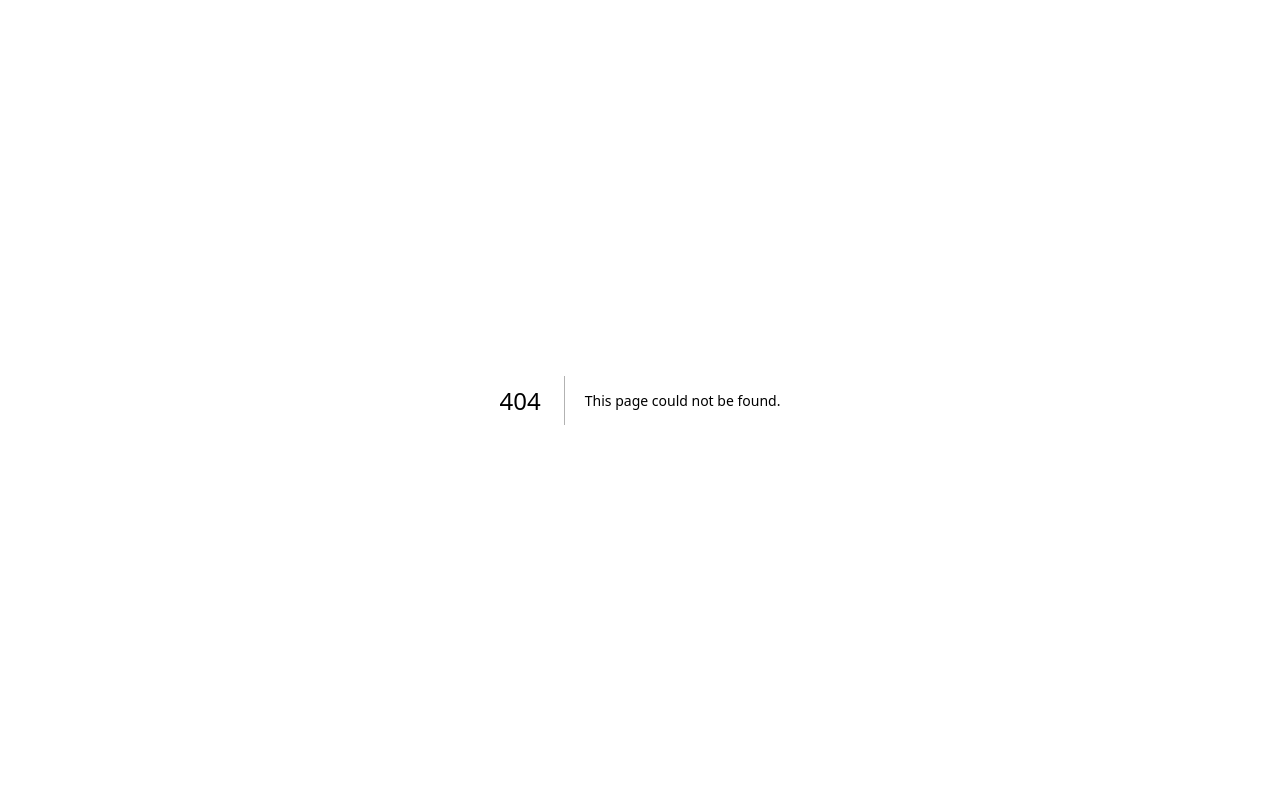
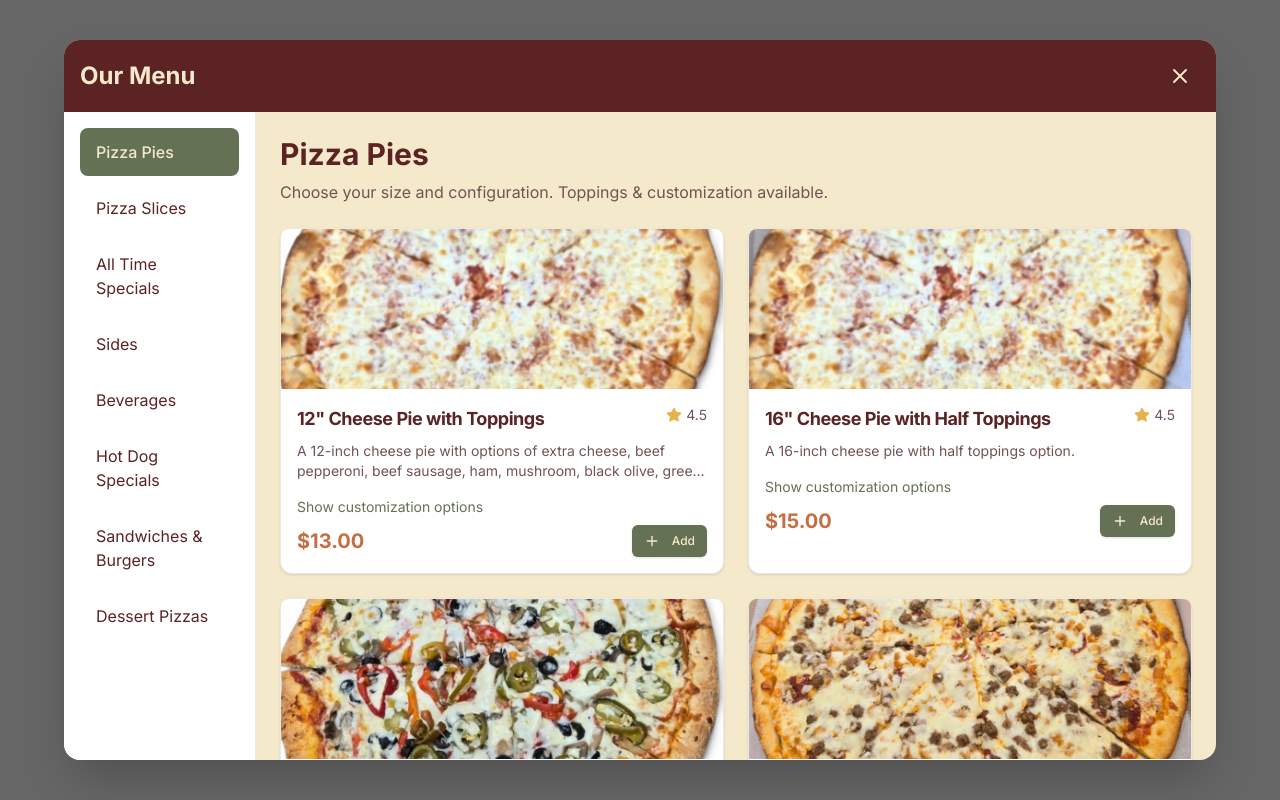
Before and after one commit to Dienyemite/199FreshPizza, a Next.js app in the folder 199freshpizza/: page /menu in a window 1280 px wide. Before the commit this address had no page. Built offline with nearby package versions, Linux system fonts and the light colour scheme.

Commit message:
seamless menu viewing from the landing page.

```diff
--- a/199freshpizza/app/cart/page.tsx
+++ b/199freshpizza/app/cart/page.tsx
@@ -256,7 +256,7 @@ export default function CartPage() {
             <ShoppingBag className="w-24 h-24 text-venus mx-auto mb-6" />
             <h2 className="text-2xl font-bold text-cocoa-bean mb-4">Your cart is empty</h2>
             <p className="text-ferra mb-8">Add some delicious pizzas to get started!</p>
-            <Link href="/">
+            <Link href="/menu">
               <Button className="bg-siam hover:bg-black-olive text-albescent-white">Browse Menu</Button>
             </Link>
           </div>
--- a/199freshpizza/app/components/hero.tsx
+++ b/199freshpizza/app/components/hero.tsx
@@ -1,6 +1,7 @@
 "use client"
 
 import { useState, useEffect } from "react"
+import { useRouter } from "next/navigation"
 import { Button } from "@/components/ui/button"
 import { ArrowRight, ChevronLeft, ChevronRight } from "lucide-react"
 
@@ -57,6 +58,7 @@ const menuItemNames = [
 ]
 
 export default function Hero() {
+  const router = useRouter()
   const [currentImageIndex, setCurrentImageIndex] = useState(0)
   const [isAutoPlaying, setIsAutoPlaying] = useState(true)
 
@@ -72,10 +74,7 @@ export default function Hero() {
   }, [isAutoPlaying])
 
   const handleViewMenu = () => {
-    const menuSection = document.getElementById("menu")
-    if (menuSection) {
-      menuSection.scrollIntoView({ behavior: "smooth" })
-    }
+    router.push("/menu")
   }
 
   const goToPrevious = () => {
--- /dev/null
+++ b/199freshpizza/app/menu/page.tsx
@@ -0,0 +1,15 @@
+"use client"
+
+import { useRouter } from "next/navigation"
+import MenuModal from "../components/menu-modal"
+
+export default function MenuPage() {
+  const router = useRouter()
+
+  return (
+    <MenuModal
+      isOpen={true}
+      onClose={() => router.push("/")}
+    />
+  )
+}
```
